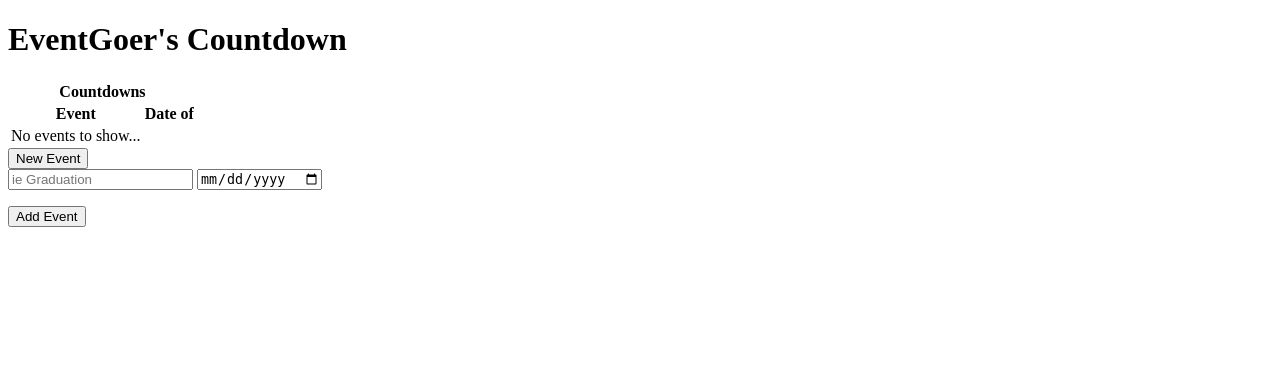
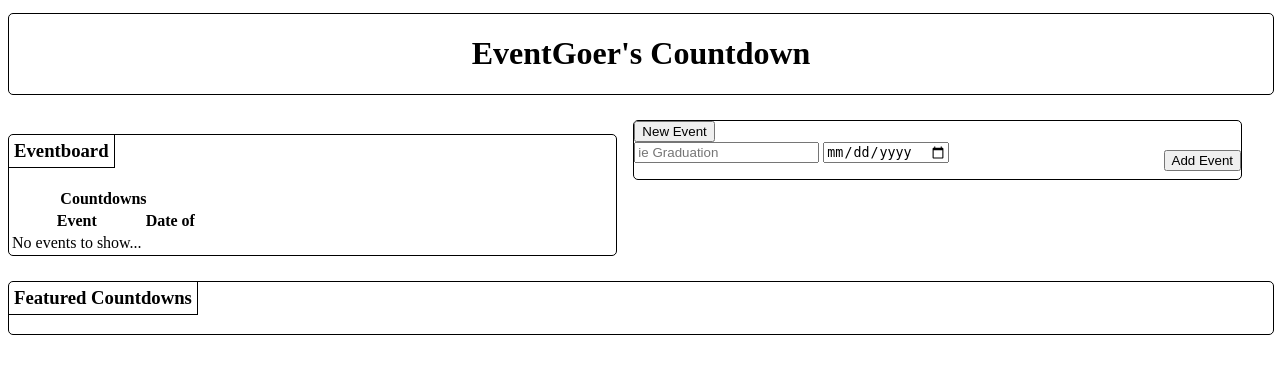
Before and after one commit to devMal1/Countdown-Webapp, a PHP site: page / in a window 1280 px wide. Shown: the top 374 px of the page. Run offline with PHP 8.4, Linux system fonts and the light colour scheme.

Commit message:
Added a few h3's and split the dashbard into two divs. Added some style, got more to do though.

```diff
--- a/index.php
+++ b/index.php
@@ -118,6 +118,7 @@
 <html>
 <head>
 	<title>Countdown App</title>
+  <link rel="stylesheet" type="text/css" href="style.css" />
 </head>
 
 <body>
@@ -141,6 +142,7 @@
 	</div>
 
 	<div id="dashboard">
+		<h3>Eventboard</h3>
 		<table>
 			<thead>
 				<tr><th colspan="2">Countdowns</th></tr>
@@ -153,7 +155,8 @@
 				<?php $ur_countdowns->display_events(); ?>
 			</tbody>
 		</table>
-
+	</div>
+	<div id="event-form">
 		<button type="button" onclick="">New Event</button>
 		<form method="post" action="<?php echo htmlspecialchars( $_SERVER['PHP_SELF'] );  ?>">
 			<input type="text" placeholder="ie Graduation" name="event_name" required/>
@@ -161,11 +164,12 @@
         placeholder="<?php $today = getdate(); echo "ie " . $today["mon"] . "/" . $today["mday"] . "/" . $today["year"]; ?>"/>
 			<br /><p class="error"><?php echo $name_error; ?></p>
 			<p class="error"><?php echo $date_error; ?></p>
-			<input type="submit" value="Add Event">
+			<input id="button" type="submit" value="Add Event">
 		</form>
 	</div>
 
 	<div id="featured-countdown">
+		<h3>Featured Countdowns</h3>
 		<script>
 			//javascript animation in here...
 		</script>
--- a/style.css
+++ b/style.css
@@ -0,0 +1,49 @@
+@media screen and ( min-width: 730px )  {
+  div {
+    margin: 1%;
+    border: 1px solid black;
+    width: 100%;
+    margin-left: auto;
+    border-radius: 5px;
+  }
+
+  h3 {
+    display: inline-block;
+    border-right: 1px solid black;
+    border-bottom: 1px solid black;
+    margin-top: 0%;
+    padding: 5px;
+  }
+
+  #title-banner {
+    text-align: center;
+    /*float: both;
+    position: fixed;*/
+  }
+
+  #dashboard {
+    position: relative;
+    display: inline-block;
+    width: 48%;
+    margin-left: auto;
+    /*border: none;*/
+  }
+
+  #event-form {
+    position: relative;
+    display: inline-block;
+    width: 48%;
+    margin-left: auto;
+    /*border: none;*/
+  }
+
+  #event-form #button {
+    position: absolute;
+    top: 50%;
+    right: 0%;
+  }
+
+  #featured-countdown {
+
+  }
+}
```
